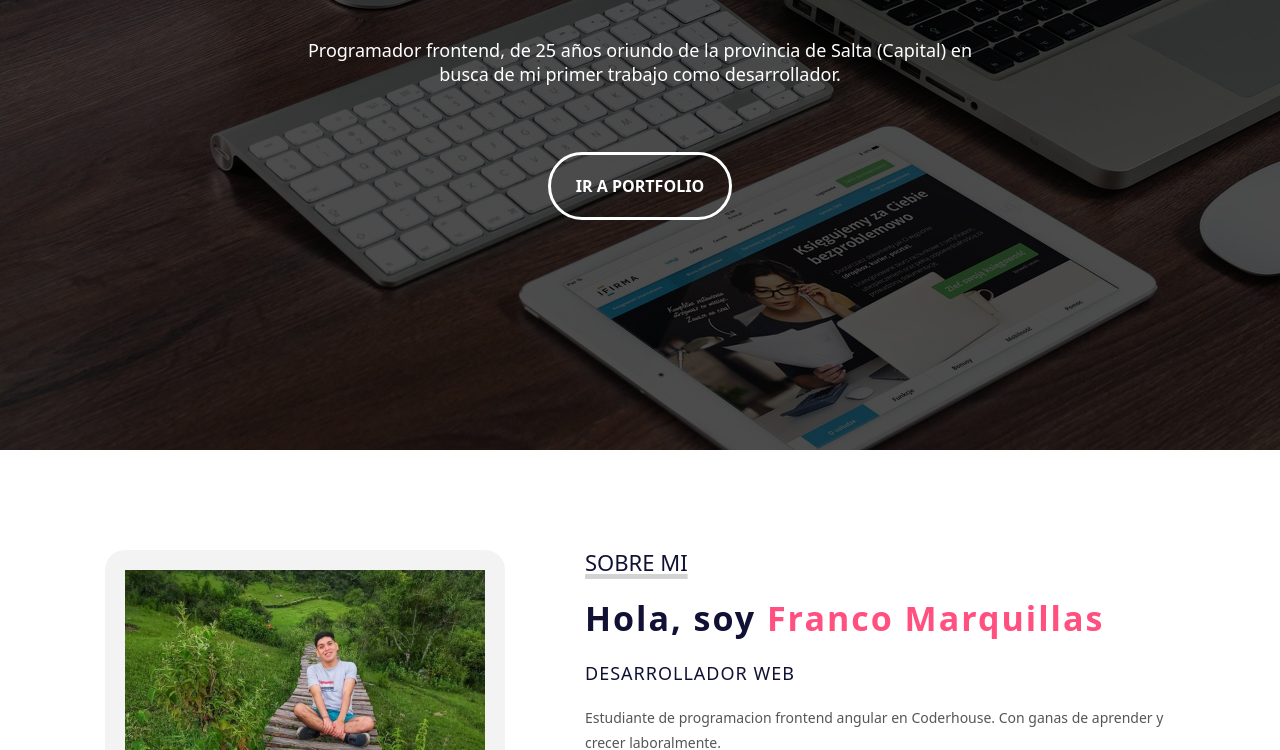
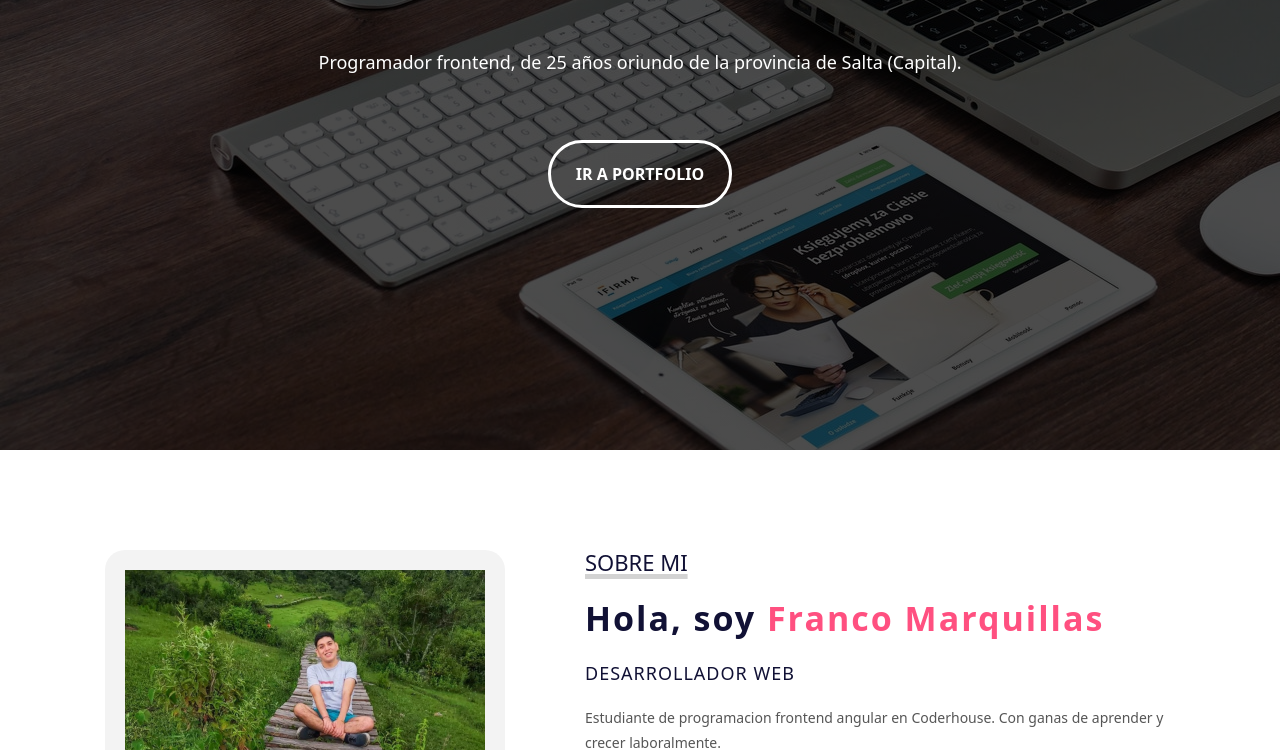
Before and after one commit to fRz505/portfolio2022, a website: page index.html in a window 1280 px wide. Shown: the part 350-1100 px from the top of the page. Drawn offline with nearby package versions, Linux system fonts and the light colour scheme; some packages are replaced by stand-ins of ours; a script that the page names is missing.

```diff
--- a/index.html
+++ b/index.html
@@ -56,8 +56,7 @@
                 <p class="bienvenida">Bienvenidos</p>
                 <h2>Soy <span>Franco Marquillas</span>, Desarrollador Web</h2>
                 <p class="descripcion">
-                    Programador frontend, de 25 años oriundo de la provincia de Salta (Capital) en busca de mi primer
-                    trabajo como desarrollador.
+                    Programador frontend, de 25 años oriundo de la provincia de Salta (Capital).
                 </p>
                 <a href="#portfolio">Ir a Portfolio</a>
             </div>
```
